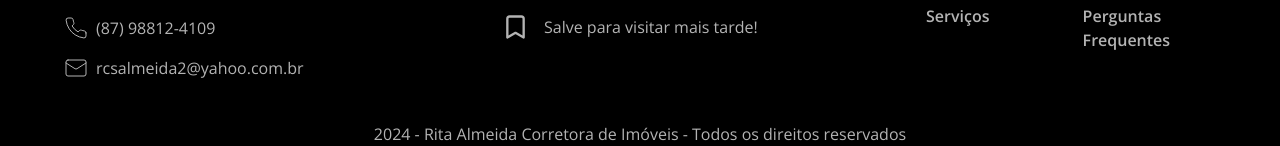
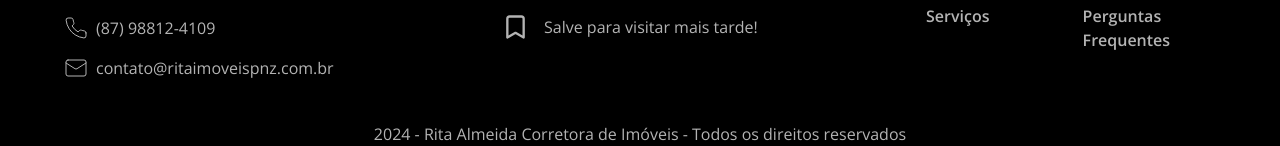
Before and after one commit to EdisonMatos/Landpage-Rita-Almeida, a React (Vite) app: page / in a window 1280 px wide. Shown: the part 6493-6639 px from the top of the page. Built offline with nearby package versions, Linux system fonts and the light colour scheme.

Commit message:
feat: Add email

```diff
--- a/src/components/sections/Footer.jsx
+++ b/src/components/sections/Footer.jsx
@@ -42,7 +42,7 @@ function Footer() {
                 strokeWidth={1}
                 className="text-white"
               />
-              <p>rcsalmeida2@yahoo.com.br</p>
+              <p>contato@ritaimoveispnz.com.br</p>
             </div>
           </div>
         </MotionDivDownToUp>
```
